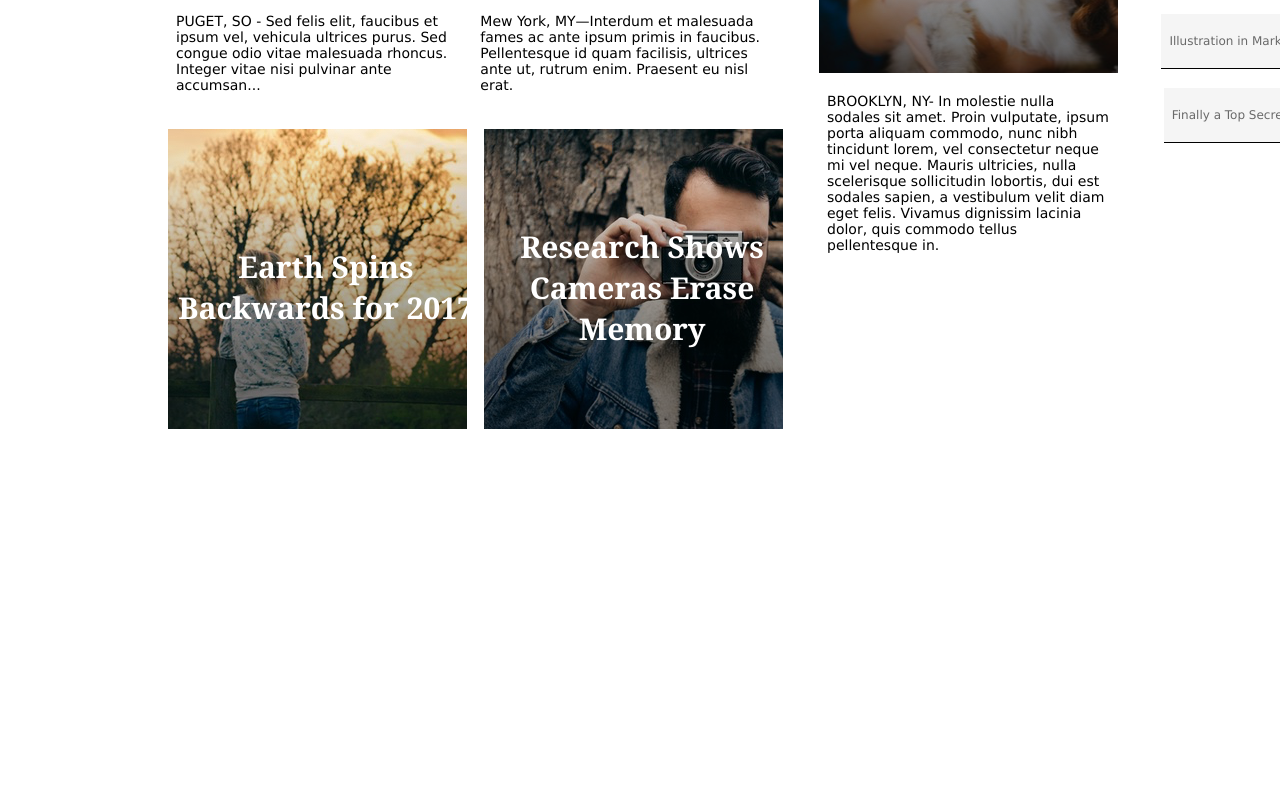
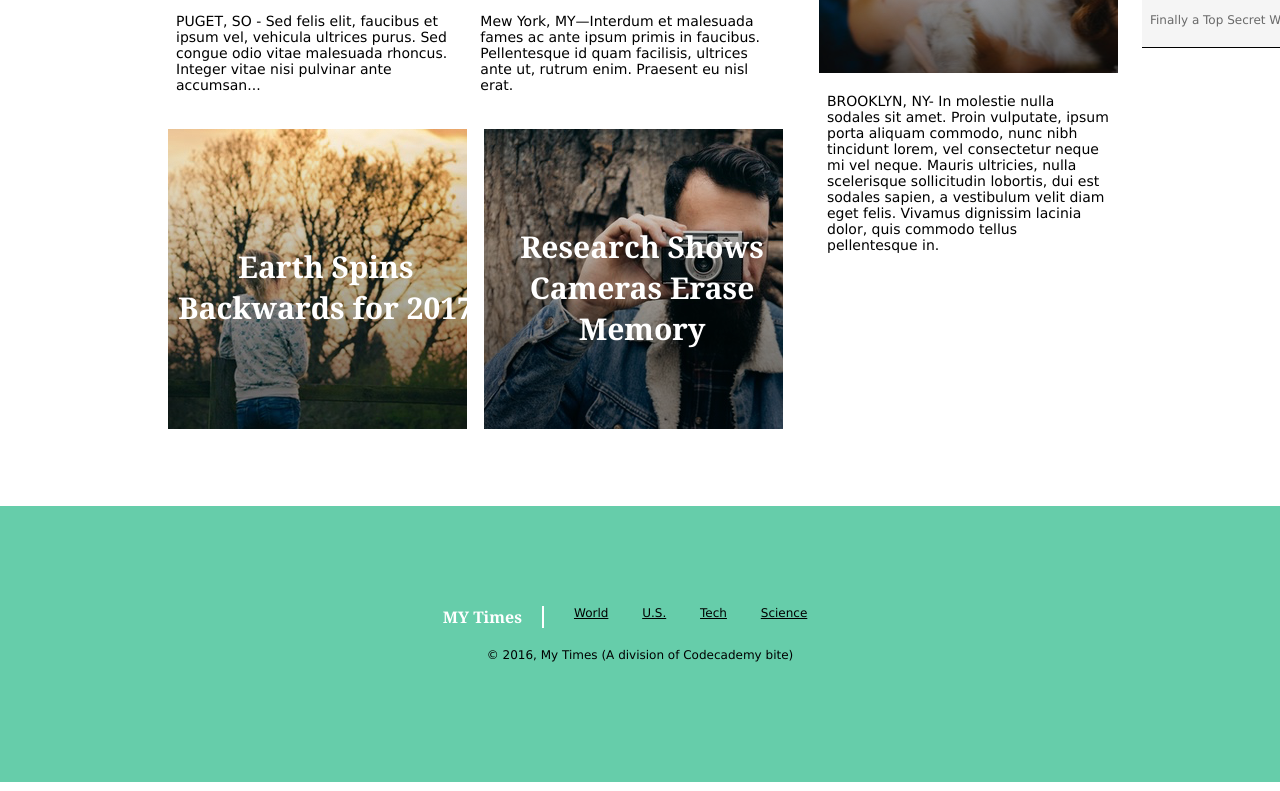
Before and after one commit to bigscotchy/MyTimes, a plain HTML site: page Index.html in a window 1280 px wide. Shown: the part 694-1485 px from the top of the page. Drawn offline with Linux system fonts and the light colour scheme.

Commit message:
Updated index and css.

```diff
--- a/Index.html
+++ b/Index.html
@@ -57,15 +57,33 @@
             <div class="col_3">
                 <img id="cookie" src="Resources/Images/Cookie_news-bite.png" alt="bitten cookie">
                 <span><strong id="bites">NEWS BITES.</strong></span> <br><br>
-                    <p>Cat Emoji Goes Viral</p><br>
-                    <p>Buy Youtube Views</p><br>
-                    <p>Home Business Advertising Ideas</p><br>
-                    <p>Advertising Internet Online</p><br>
-                    <p>Illustration in Marketing Materials</p><br>
+                    <p>Cat Emoji Goes Viral</p>
+                    <p>Buy Youtube Views</p>
+                    <p>Home Business Advertising Ideas</p>
+                    <p>Advertising Internet Online</p>
+                    <p>Illustration in Marketing Materials</p>
                     <p>Finally a Top Secret Way You Can</p>
             </div>
         </div>
+
+        <footer>
+            <div class=footer_line_container>
+                <div class="my_times_footer">MY Times</div>
+                <div class="footer_nav">
+                    <span> </span>
+                    <span><a href="#"> World</a></span>
+                    <span><a href="#"> U.S.</a></span>
+                    <span><a href="#"> Tech</a></span>
+                    <span><a href="#"> Science</a></span>
+                </div>
+            </div>
+                <div class="copyright">
+                    <p> &copy; 2016, My Times (A division of Codecademy bite)</p>
+                </div>
+
+
+        </footer>
+
     </body>
 
-
 </html>
--- a/Resources/CSS/Style.css
+++ b/Resources/CSS/Style.css
@@ -29,6 +29,7 @@ header {
 }
 .title{
     color:mediumaquamarine;
+    padding-left: 20px;
 }
 
 .nav_list {
@@ -43,13 +44,13 @@ header {
 }
 
 .body_content {
-    height:1400px;
+    height:1200px;
     position: relative;
     top: 85px;
     left: 12.5%;
     width:1400px;
     display:flex;
-    flex-wrap: wrap;
+
 }
 
 .body_content p {
@@ -82,7 +83,6 @@ strong{
     display:flex;
     flex-direction: column;
     align-items: center;
-    text-align: center;
     width:242px;
     margin-right; 30px;
     margin-top: 30px;
@@ -92,7 +92,7 @@ strong{
     display: flex;
     flex-direction: column;
     justify-content: center;
-    text-align: center;
+    text-align: left;
     background-image: url(../Images/img-story-main.png);
     background-repeat: no-repeat;
     font-family: Georgia;
@@ -100,6 +100,7 @@ strong{
     font-size: 40px;
     color: white;
     height: 300px;
+    padding-left: 20px;
 }
 
 .earth{
@@ -177,9 +178,40 @@ p{
     background-color: whitesmoke;
     font-size: 12px;
     color: dimgray;
+    width: 240px;
+    align-items: flex-start;
 }
 
 #bites{
     font-size: 16px;
     font-weight: bold;
 }
+
+footer{
+    display:flex;
+    flex-direction: column;
+    align-items: center;
+    justify-content: center;
+    background-color: mediumaquamarine;
+    margin:auto;
+    font-family: Verdana;
+    font-size: 12px;
+    Padding: 100px;
+}
+
+.footer_line_container{
+    display:flex;
+    justify-content: center;
+}
+.my_times_footer{
+    color: white;
+    font-family: Georgia;
+    font-size: 16px;
+    font-weight: bold;
+    padding-right: 20px;
+    border-right: solid 2px White;
+}
+
+.footer_nav span{
+    padding-right: 30px;
+}
```
